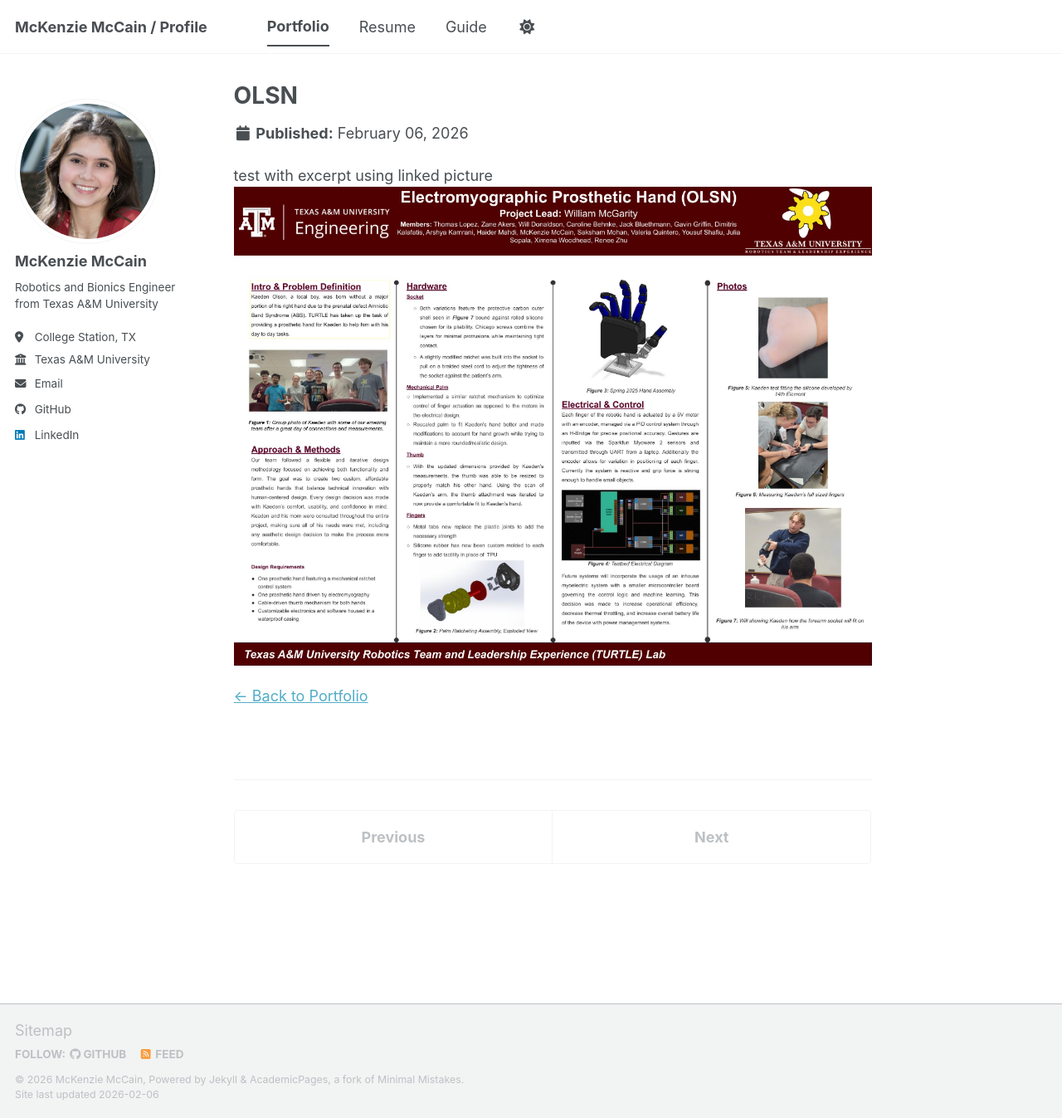
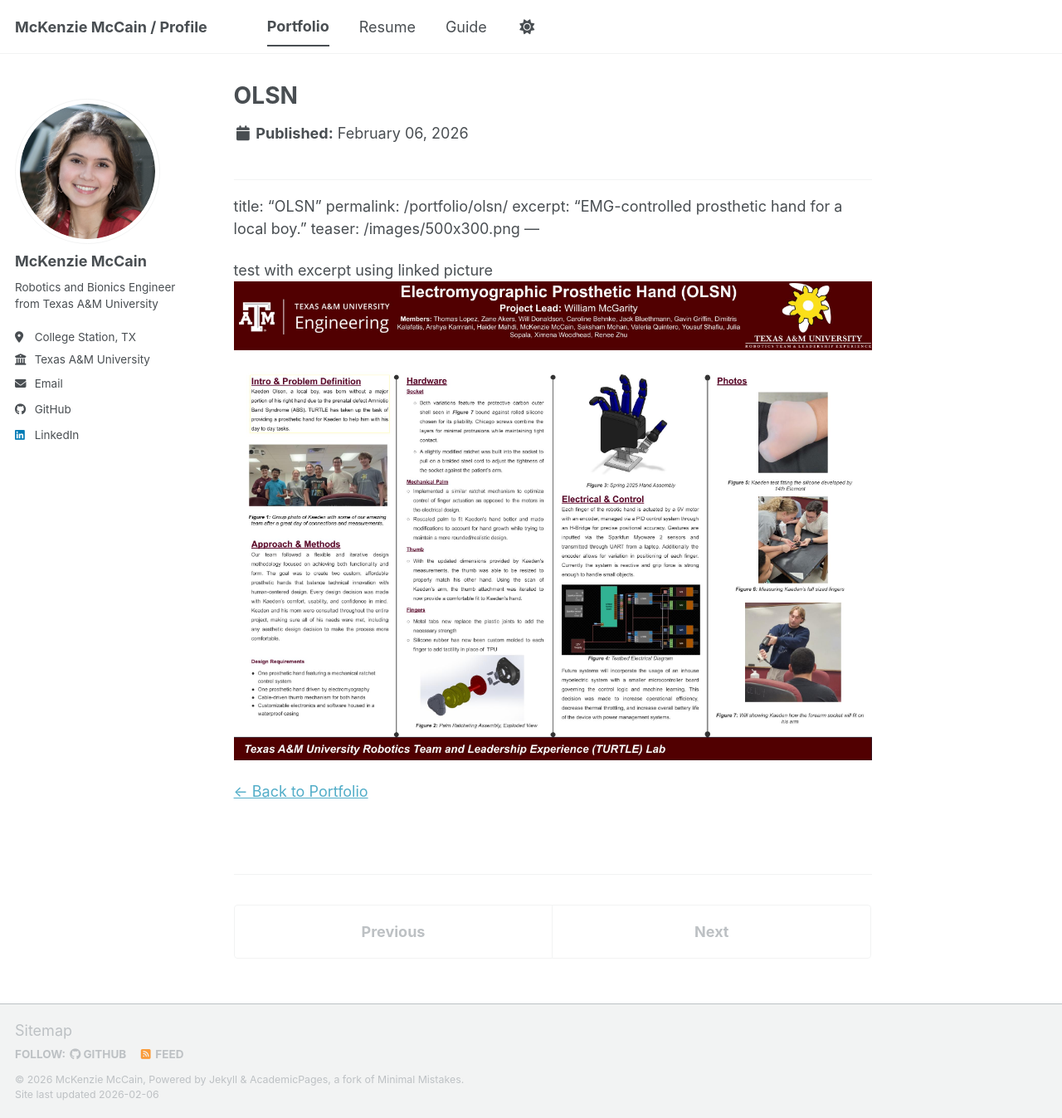
Before and after one commit to mckenzie-mccain/mckenzie-mccain.github.io, a Jekyll site: the page built from _portfolio/Portfolio-1-olsn.md, in a window 1280 px wide and 1347 px high. Shown: the whole window at 83% size. Built offline with Jekyll 4.4.1, drawn with Linux system fonts in a browser that asks for light colours; a script bundle is joined from its source files by our own code; library files that are not in the unit come from our copies.

Commit message:
olsn page fix?

```diff
--- a/_portfolio/Portfolio-1-olsn.md
+++ b/_portfolio/Portfolio-1-olsn.md
@@ -1,8 +1,16 @@
 ---
 title: "OLSN"
-excerpt: "EMG-Controlled prosthetic hand for a local boy.<br>[![OLSN](/images/500x300.png)](/portfolio/olsn/)"
+excerpt: "EMG-Controlled prosthetic hand for a local boy"
 collection: portfolio
 permalink: /portfolio/olsn/
+teaser: /images/500x300.png
+---
+
+---
+title: "OLSN"
+permalink: /portfolio/olsn/
+excerpt: "EMG-controlled prosthetic hand for a local boy."
+teaser: /images/500x300.png
 ---
 
 test with excerpt using linked picture
```
